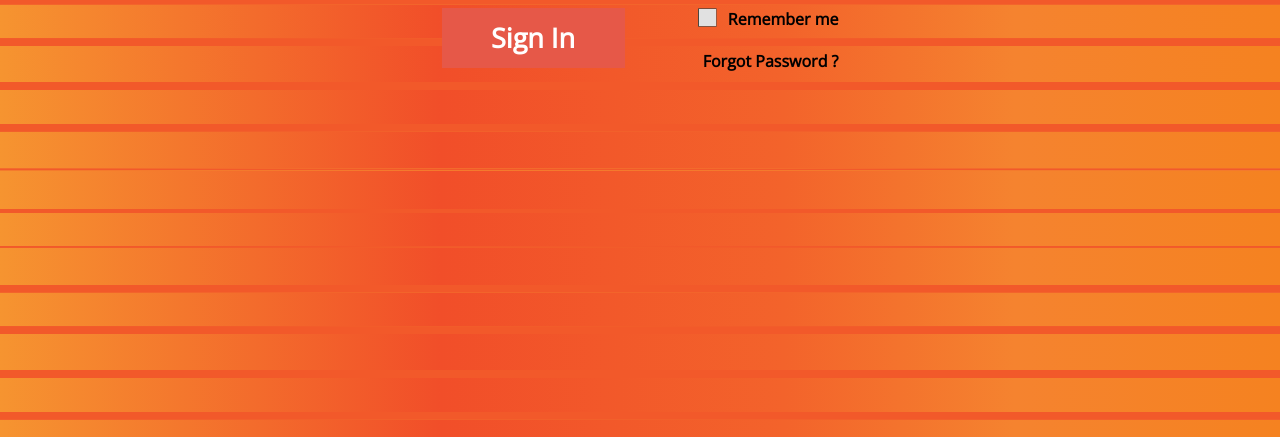
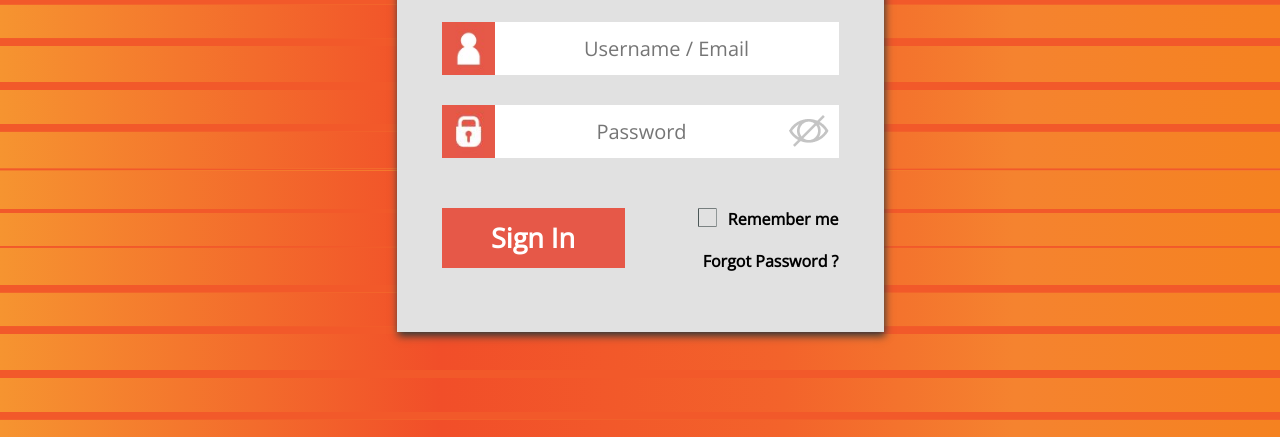
Before and after one commit to danKravchenko/Login-form, a plain HTML site: page index.html in a window 1280 px wide. Shown: the part 363-800 px from the top of the page. Drawn offline with nearby package versions, Linux system fonts and the light colour scheme.

Commit message:
changed code

```diff
--- a/index.html
+++ b/index.html
@@ -13,7 +13,7 @@
 
 <body>
     <main>
-        <div class="container2">
+        <div class="container">
             <div class="btn-wrapper">
                 <a href="#">
                     <img src="Images/icon_1.png"  class="btn-close"/>
```
